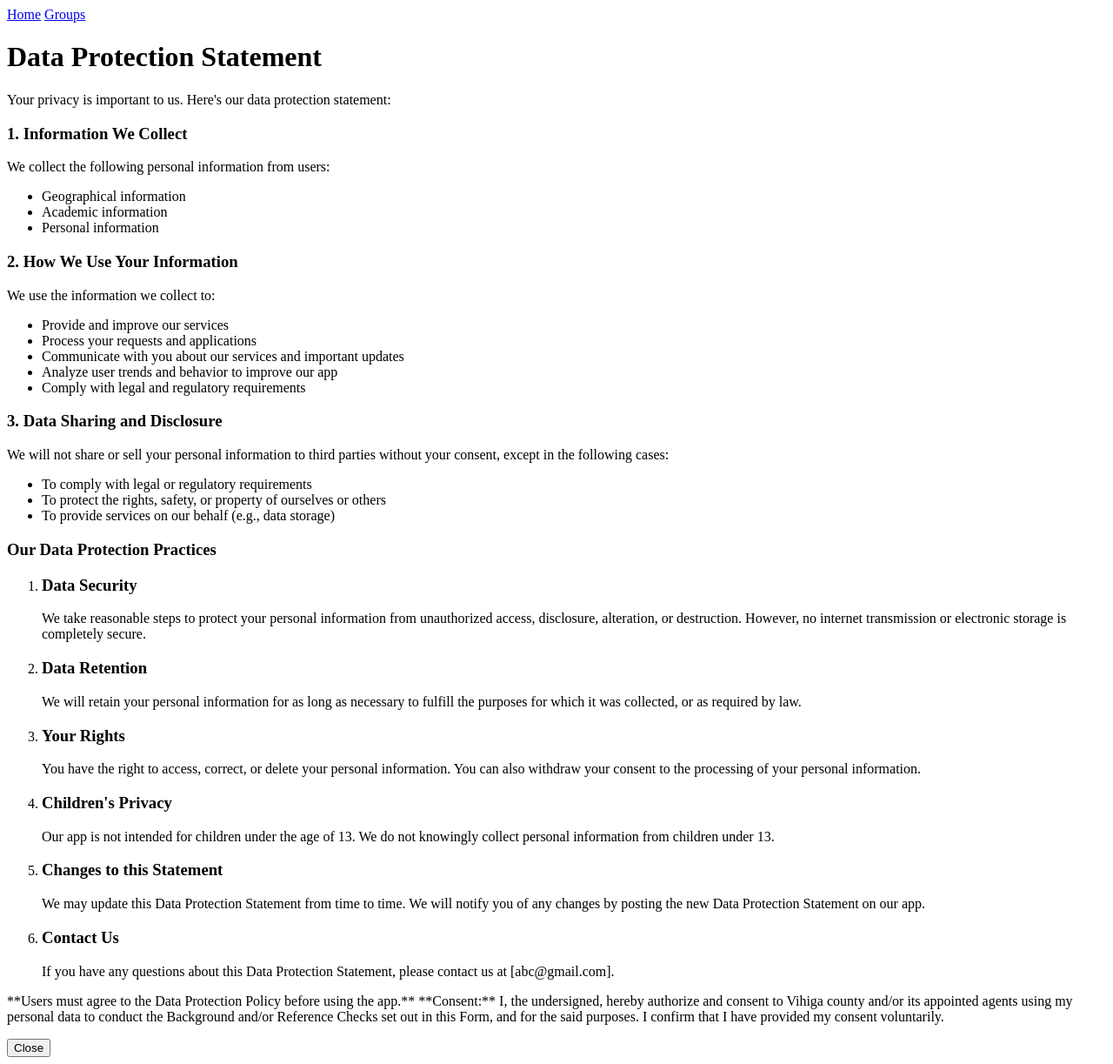
After one commit to Samsonasumu/Django-Data-Collector-and-Store-in-mysql-Database, a Django app: page /data_protection_statement/ in a window 1280 px wide. The commit adds this page. Shown: the whole page at 87% size. Run offline with Django 5.2, Linux system fonts and the light colour scheme.

Commit message:
privacy statement added

```diff
--- /dev/null
+++ b/dataApp/templates/dataApp/data_protection_statement.html
@@ -0,0 +1,94 @@
+<!DOCTYPE html>
+<html>
+<head>
+  <title>Data Protection Statement</title>
+  <style>
+    /* Add your desired styles for the popup here */
+  </style>
+</head>
+<body>
+
+    <nav></nav>
+        <a href="{% url 'home' %}">Home</a>
+         <a href="{% url 'group_details' %}">Groups</a>
+  </nav>
+  <h1>Data Protection Statement</h1>
+  <p>
+    Your privacy is important to us. Here's our data protection statement:
+    <br>
+
+    <h3>1. Information We Collect</h3>
+
+    We collect the following personal information from users:
+    <ul>
+      <li>Geographical information</li>
+      <li>Academic information</li>
+      <li>Personal information</li>
+    </ul>
+
+    <h3>2. How We Use Your Information</h3>
+
+    We use the information we collect to:
+
+    <ul>
+      <li>Provide and improve our services</li>
+      <li>Process your requests and applications</li>
+      <li>Communicate with you about our services and important updates</li>
+      <li>Analyze user trends and behavior to improve our app</li>
+      <li>Comply with legal and regulatory requirements</li>
+    </ul>
+
+    <h3>3. Data Sharing and Disclosure</h3>
+
+    We will not share or sell your personal information to third parties without your consent, except in the following cases:
+
+    <ul>
+      <li>To comply with legal or regulatory requirements</li>
+      <li>To protect the rights, safety, or property of ourselves or others</li>
+      <li>To provide services on our behalf (e.g., data storage)</li>
+    </ul>
+
+    <h3>Our Data Protection Practices</h3>
+
+    <ol>
+      <li>
+        <h3>Data Security</h3>
+        We take reasonable steps to protect your personal information from unauthorized access, disclosure, alteration, or destruction. However, no internet transmission or electronic storage is completely secure.
+      </li>
+      <li>
+        <h3>Data Retention</h3>
+        We will retain your personal information for as long as necessary to fulfill the purposes for which it was collected, or as required by law.
+      </li>
+      <li>
+        <h3>Your Rights</h3>
+        You have the right to access, correct, or delete your personal information. You can also withdraw your consent to the processing of your personal information.
+      </li>
+      <li>
+        <h3>Children's Privacy</h3>
+        Our app is not intended for children under the age of 13. We do not knowingly collect personal information from children under 13.
+      </li>
+      <li>
+        <h3>Changes to this Statement</h3>
+        We may update this Data Protection Statement from time to time. We will notify you of any changes by posting the new Data Protection Statement on our app.
+      </li>
+      <li>
+        <h3>Contact Us</h3>
+        If you have any questions about this Data Protection Statement, please contact us at [abc@gmail.com].
+      </li>
+    </ol>
+
+    **Users must agree to the Data Protection Policy before using the app.**
+
+    **Consent:**
+
+    I, the undersigned, hereby authorize and consent to Vihiga county and/or its appointed agents using my personal data to conduct the Background and/or Reference Checks set out in this Form, and for the said purposes. I confirm that I have provided my consent voluntarily.
+  </p>
+  <button id="close-popup">Close</button>
+  <script>
+    const closeButton = documentgetElementById('close-popup');
+    closeButton.addEventListener('click', () => {
+      window.close(); // This will close the popup window
+    });
+  </script>
+</body>
+</html>
--- a/dataApp/urls.py
+++ b/dataApp/urls.py
@@ -5,6 +5,8 @@ urlpatterns = [
     path('user/', views.user_details_view, name='user_details'),
     path('success/', views.success_view, name='success'),
     path('group/', views.group_details_view, name='group_details'),
+    path('data_protection_statement/', views.data_protection_statement, name='data_protection_statement'),
+
     path('', views.home_view, name='home'),
 
 ]
--- a/dataApp/views.py
+++ b/dataApp/views.py
@@ -2,6 +2,11 @@ from django.shortcuts import render, redirect
 from .forms import UserDetailsForm, GroupDetailsForm
 
 from django.http import HttpResponse
+
+
+def data_protection_statement(request):
+  context = {}
+  return render(request, 'dataApp/data_protection_statement.html', context)
 
 
 def user_details_view(request):
```
Also changed, not shown: dataApp/static/popup.js (deleted, +0 -76 lines), dataApp/templates/dataApp/group_details.html (+14 -2 lines), dataApp/templates/dataApp/user_details.html (+9 -3 lines), 1 other file.
